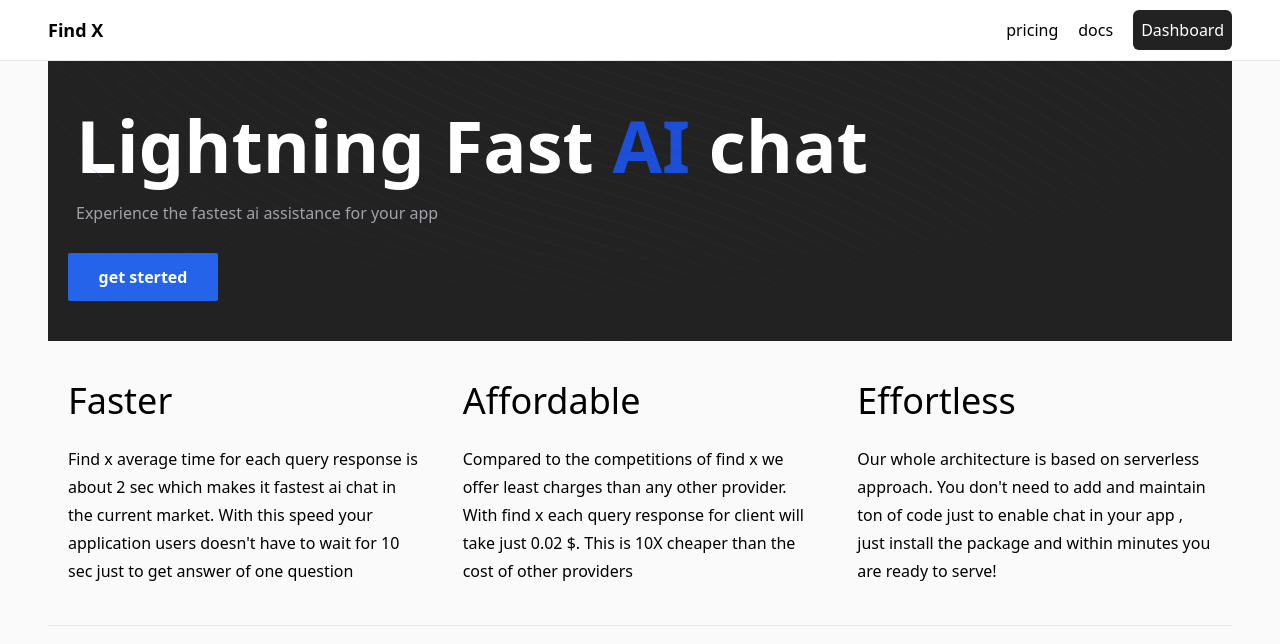
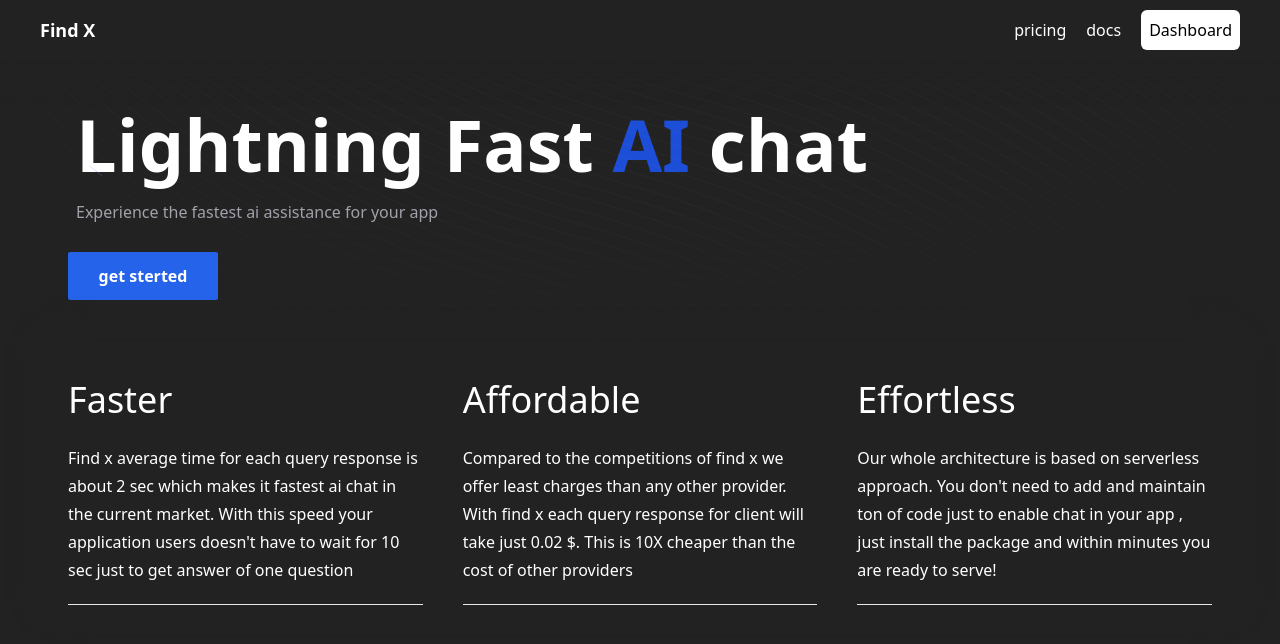
Before and after one commit to find-x-ai/find-x, a Next.js app in the folder website/: page / in a window 1280 px wide. Shown: the top 644 px of the page. Built offline with nearby package versions, Linux system fonts and the light colour scheme.

Commit message:
style : color modifications

```diff
--- a/website/app/globals.css
+++ b/website/app/globals.css
@@ -3,5 +3,5 @@
 @tailwind utilities;
 
 body {
-   background-color: #fafafa;
+   background-color: #222;
 }
--- a/website/components/Features.tsx
+++ b/website/components/Features.tsx
@@ -1,7 +1,7 @@
 const Features = () => {
   return (
-    <div className="w-full flex md:flex-row flex-col sm:gap-10 gap-5 max-w-[1200px] cursor-pointer py-5 border-b px-5">
-      <div className="w-full sm:border-b-0 border-b pb-5">
+    <div className="w-full flex md:flex-row flex-col sm:gap-10 gap-5 max-w-[1200px] cursor-pointer py-5 px-5 z-10 shadow-[0px_-20px_30px_#222]">
+      <div className="w-full border-b pb-5">
         <h1 className="text-4xl font-sans">Faster</h1> <br />
         <p className=" leading-7">
           Find x average time for each query response is about 2 sec which makes
@@ -10,7 +10,7 @@ const Features = () => {
           of one question
         </p>
       </div>
-      <div className="w-full sm:border-b-0 border-b pb-5">
+      <div className="w-full border-b pb-5">
         <h1 className="text-4xl font-sans">Affordable</h1> <br />
         <p className=" leading-7">
           Compared to the competitions of find x we offer least charges than any
@@ -18,7 +18,7 @@ const Features = () => {
           just 0.02 $. This is 10X cheaper than the cost of other providers
         </p>
       </div>
-      <div className="w-full sm:border-b-0 border-b pb-5">
+      <div className="w-full border-b pb-5">
         <h1 className="text-4xl font-sans">Effortless</h1> <br />
         <p className=" leading-7">
           Our whole architecture is based on serverless approach. You don't need to add and
--- a/website/components/Home.tsx
+++ b/website/components/Home.tsx
@@ -3,7 +3,7 @@ import { BackgroundBeams } from "./ui/background-beams";
 
 const Home = () => {
   return (
-    <div className="w-full flex flex-col gap-5 justify-start items-center max-w-[1200px] px-2 ">
+    <div className="w-full flex flex-col gap-5 justify-start items-center max-w-[1200px] px-2 bg-[#222] text-white">
       <div className="w-full flex flex-col gap-5 justify-center items-start py-10 px-5 bg-[#222] overflow-hidden relative antialiased">
         <div className="text-start p-2">
           <h1 className="md:text-7xl sm:text-6xl text-5xl font-sans text-white font-bold">
--- a/website/components/Navbar.tsx
+++ b/website/components/Navbar.tsx
@@ -2,17 +2,17 @@ import Link from "next/link";
 
 const Navbar = () => {
   return (
-    <div className="w-full flex justify-center items-center sticky top-0 bg-white border-b z-20">
-      <nav className="w-full flex justify-between items-center max-w-[1200px] h-[60px] p-2">
+    <div className="w-full flex justify-center items-center sticky top-0 z-20 px-5 shadow-[0px_10px_30px_#222] bg-[#222]">
+      <nav className="w-full flex justify-between items-center max-w-[1200px] h-[60px]">
         <div>
-          <Link className="text-lg text-black font-semibold" href={"/"}>
+          <Link className="text-lg text-white font-semibold" href={"/"}>
             Find X
           </Link>
         </div>
-        <div className="flex items-center gap-5 text-black">
+        <div className="flex items-center gap-5 text-[#fff]">
             <Link className="hover:underline" href={'/'}>pricing</Link>
             <Link className="hover:underline" href={'/'}>docs</Link>
-            <Link className="p-2 text-white bg-[#222] rounded-md" href={'/'}>Dashboard</Link>
+            <Link className="p-2 text-black bg-[#fff] rounded-md" href={'/'}>Dashboard</Link>
         </div>
       </nav>
     </div>
```
